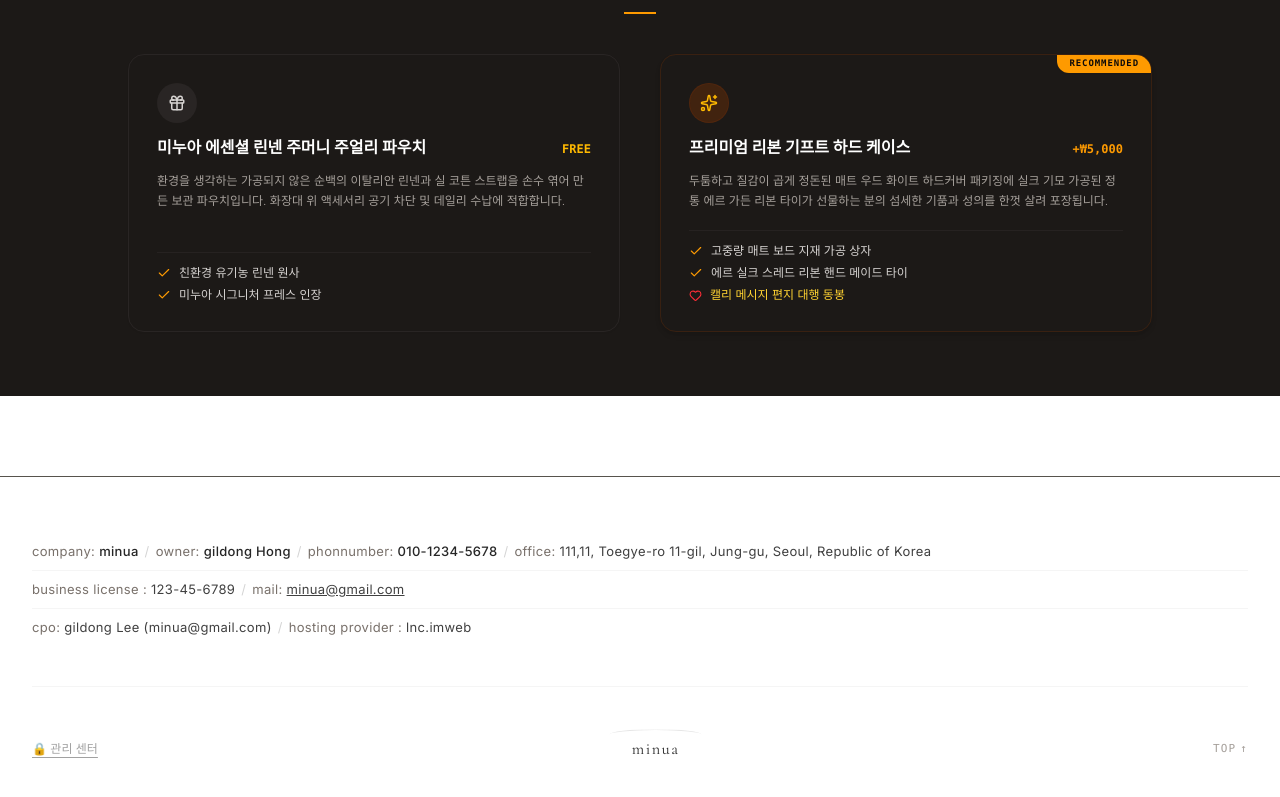
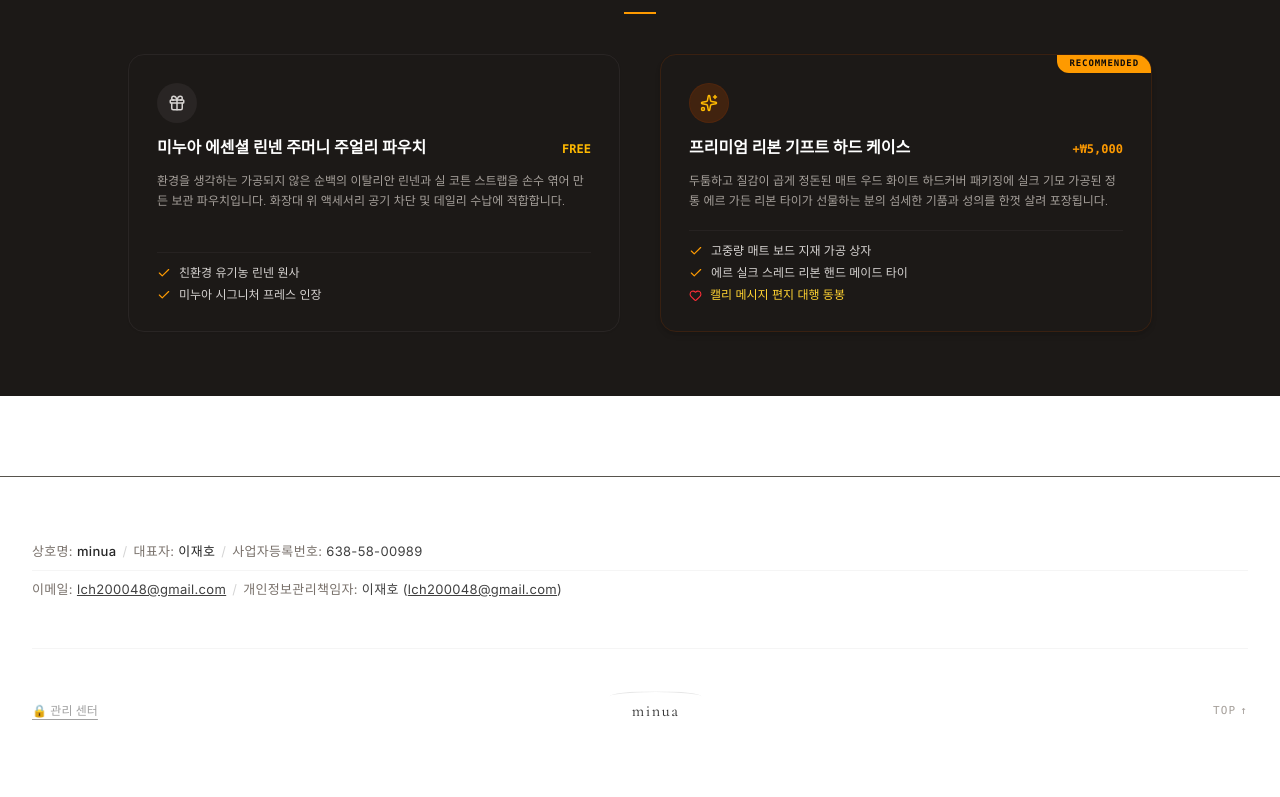
Before and after one commit to ljh200048/minua, a React (Vite) app: page / in a window 1280 px wide. Shown: the part 3213-4010 px from the top of the page. Built offline with nearby package versions, Linux system fonts and the light colour scheme.

Commit message:
refactor: consolidate admin credentials and update business info
- Restrict administrative access to a single authorized password.
- Update footer business registration details with correct credentials.
- Refine password validation logic in auth and management flows.

```diff
--- a/src/components/AdminDashboard.tsx
+++ b/src/components/AdminDashboard.tsx
@@ -734,7 +734,7 @@ export default function AdminDashboard({
               <p className="text-stone-500 text-xs mb-6 max-w-2xl leading-relaxed">
                 홈페이지 하단에 위치한 <strong>Brand Packaging</strong> 섹션의 기프트 설명글 문구를 직접 커스텀 수정하여 영구 보관 관리합니다.<br />
                 수정한 카피는 메인 시그니처 프레젠테이션 카드 공간에 동기화되어 즉각 실시간 반영됩니다.<br />
-                <span className="text-amber-700 font-semibold">⚠️ 설명글 변경 시 설정한 관리자 암호를 묻습니다. (암호: <code>lch200048</code>, <code>minua123</code> 또는 <code>minua144000</code>)</span>
+                <span className="text-amber-700 font-semibold">⚠️ 설명글 변경 시 관리자 암호 확인이 필요합니다.</span>
               </p>
 
               <div className="bg-white border border-stone-200/85 rounded-xl p-5 shadow-2xs">
@@ -767,7 +767,7 @@ export default function AdminDashboard({
                       <button
                         onClick={async () => {
                           const pw = prompt('관리자 비밀번호를 입력해주십시오:');
-                          if (pw !== 'lch200048' && pw !== 'minua123' && pw !== 'minua144000') {
+                          if (pw !== 'minua144000') {
                             alert('비밀번호가 올바르지 않습니다. 관리자 권한이 없습니다.');
                             return;
                           }
--- a/src/components/AestheticHome.tsx
+++ b/src/components/AestheticHome.tsx
@@ -461,7 +461,7 @@ export default function AestheticHome({
                   <button
                     onClick={async () => {
                       const pw = prompt('관리자 비밀번호를 입력해주십시오:');
-                      if (pw !== 'lch200048' && pw !== 'minua123' && pw !== 'minua144000') {
+                      if (pw !== 'minua144000') {
                         alert('비밀번호가 올바르지 않습니다. 관리자 권한이 없습니다.');
                         return;
                       }
--- a/src/components/Footer.tsx
+++ b/src/components/Footer.tsx
@@ -22,29 +22,58 @@ export default function Footer({ currentLang, onNavigateToAdmin }: FooterProps)
     <footer className="bg-white text-stone-600 py-16 border-t border-neutral-150 font-sans">
       <div className="max-w-7xl mx-auto px-4 sm:px-6 lg:px-8 space-y-12">
 
-        {/* Business details - exactly mirroring screenshot-4 */}
+        {/* Business details - precisely updated with user credentials */}
         <div className="text-stone-500 font-sans space-y-2 text-xs sm:text-[13px] tracking-wide leading-relaxed text-center sm:text-left">
+          {currentLang === 'KO' && (
+            <>
+              <div className="flex flex-wrap items-center justify-center sm:justify-start gap-x-1.5 gap-y-1">
+                <span>상호명: <strong className="text-neutral-800 font-medium">minua</strong></span>
+                <span className="text-neutral-300">/</span>
+                <span>대표자: <strong className="text-neutral-800 font-medium">이재호</strong></span>
+                <span className="text-neutral-300">/</span>
+                <span>사업자등록번호: <span className="text-neutral-700">638-58-00989</span></span>
+              </div>
+              <div className="flex flex-wrap items-center justify-center sm:justify-start gap-x-1.5 gap-y-1 border-t border-neutral-100 pt-2">
+                <span>이메일: <a href="mailto:lch200048@gmail.com" className="text-neutral-700 underline hover:text-amber-800">lch200048@gmail.com</a></span>
+                <span className="text-neutral-300">/</span>
+                <span>개인정보관리책임자: <span className="text-neutral-700">이재호 (<a href="mailto:lch200048@gmail.com" className="hover:text-amber-800 underline">lch200048@gmail.com</a>)</span></span>
+              </div>
+            </>
+          )}
+
+          {currentLang === 'EN' && (
+            <>
               <div className="flex flex-wrap items-center justify-center sm:justify-start gap-x-1.5 gap-y-1">
                 <span>company: <strong className="text-neutral-800 font-medium">minua</strong></span>
                 <span className="text-neutral-300">/</span>
-            <span>owner: <strong className="text-neutral-800 font-medium">gildong Hong</strong></span>
+                <span>representative: <strong className="text-neutral-800 font-medium">Jaeho Lee</strong></span>
                 <span className="text-neutral-300">/</span>
-            <span>phonnumber: <strong className="text-neutral-800 font-medium">010-1234-5678</strong></span>
+                <span>business license: <span className="text-neutral-700">638-58-00989</span></span>
+              </div>
+              <div className="flex flex-wrap items-center justify-center sm:justify-start gap-x-1.5 gap-y-1 border-t border-neutral-100 pt-2">
+                <span>mail: <a href="mailto:lch200048@gmail.com" className="text-neutral-700 underline hover:text-amber-800">lch200048@gmail.com</a></span>
                 <span className="text-neutral-300">/</span>
-            <span>office: <span className="text-neutral-700">111,11, Toegye-ro 11-gil, Jung-gu, Seoul, Republic of Korea</span></span>
+                <span>privacy officer: <span className="text-neutral-700">Jaeho Lee (<a href="mailto:lch200048@gmail.com" className="hover:text-amber-800 underline">lch200048@gmail.com</a>)</span></span>
               </div>
+            </>
+          )}
 
+          {currentLang === 'JP' && (
+            <>
+              <div className="flex flex-wrap items-center justify-center sm:justify-start gap-x-1.5 gap-y-1">
+                <span>商号: <strong className="text-neutral-800 font-medium">minua</strong></span>
+                <span className="text-neutral-300">/</span>
+                <span>代表者: <strong className="text-neutral-800 font-medium">李在浩</strong></span>
+                <span className="text-neutral-300">/</span>
+                <span>事業者登録番号: <span className="text-neutral-700">638-58-00989</span></span>
+              </div>
               <div className="flex flex-wrap items-center justify-center sm:justify-start gap-x-1.5 gap-y-1 border-t border-neutral-100 pt-2">
-            <span>business license : <span className="text-neutral-700">123-45-6789</span></span>
+                <span>メール: <a href="mailto:lch200048@gmail.com" className="text-neutral-700 underline hover:text-amber-800">lch200048@gmail.com</a></span>
                 <span className="text-neutral-300">/</span>
-            <span>mail: <a href="mailto:minua@gmail.com" className="text-neutral-700 underline hover:text-amber-800">minua@gmail.com</a></span>
+                <span>個人情報保護管理者: <span className="text-neutral-700">李在浩 (<a href="mailto:lch200048@gmail.com" className="hover:text-amber-800 underline">lch200048@gmail.com</a>)</span></span>
               </div>
-
-          <div className="flex flex-wrap items-center justify-center sm:justify-start gap-x-1.5 gap-y-1 border-t border-neutral-100 pt-2">
-            <span>cpo: <span className="text-neutral-700">gildong Lee (minua@gmail.com)</span></span>
-            <span className="text-neutral-300">/</span>
-            <span>hosting provider : <span className="text-neutral-700">lnc.imweb</span></span>
-          </div>
+            </>
+          )}
         </div>
 
         {/* Bottom Section: Arched minua logo & arrow & admin trigger */}
--- a/src/lib/firebase.ts
+++ b/src/lib/firebase.ts
@@ -250,7 +250,7 @@ export async function loginWithEmail(email: string, password: string): Promise<F
     }
 
     if (email === 'lch200048@gmail.com') {
-      if (password.length >= 6) {
+      if (password === 'minua144000') {
         const mockUser = {
           uid: 'demo_admin_uid',
           email: 'lch200048@gmail.com',
@@ -259,7 +259,7 @@ export async function loginWithEmail(email: string, password: string): Promise<F
         } as unknown as FirebaseUser;
         return mockUser;
       } else {
-        throw new Error('비밀번호는 최소 6자리 이상이어야 합니다.');
+        throw new Error('비밀번호가 올바르지 않습니다.');
       }
     } else {
       throw new Error('등록되지 않은 사용자 이메일입니다. 회원가입을 먼저 진행하시거나 이메일을 확인해주십시오.');
```
Lines whose indentation alone changed are shown as unchanged.
